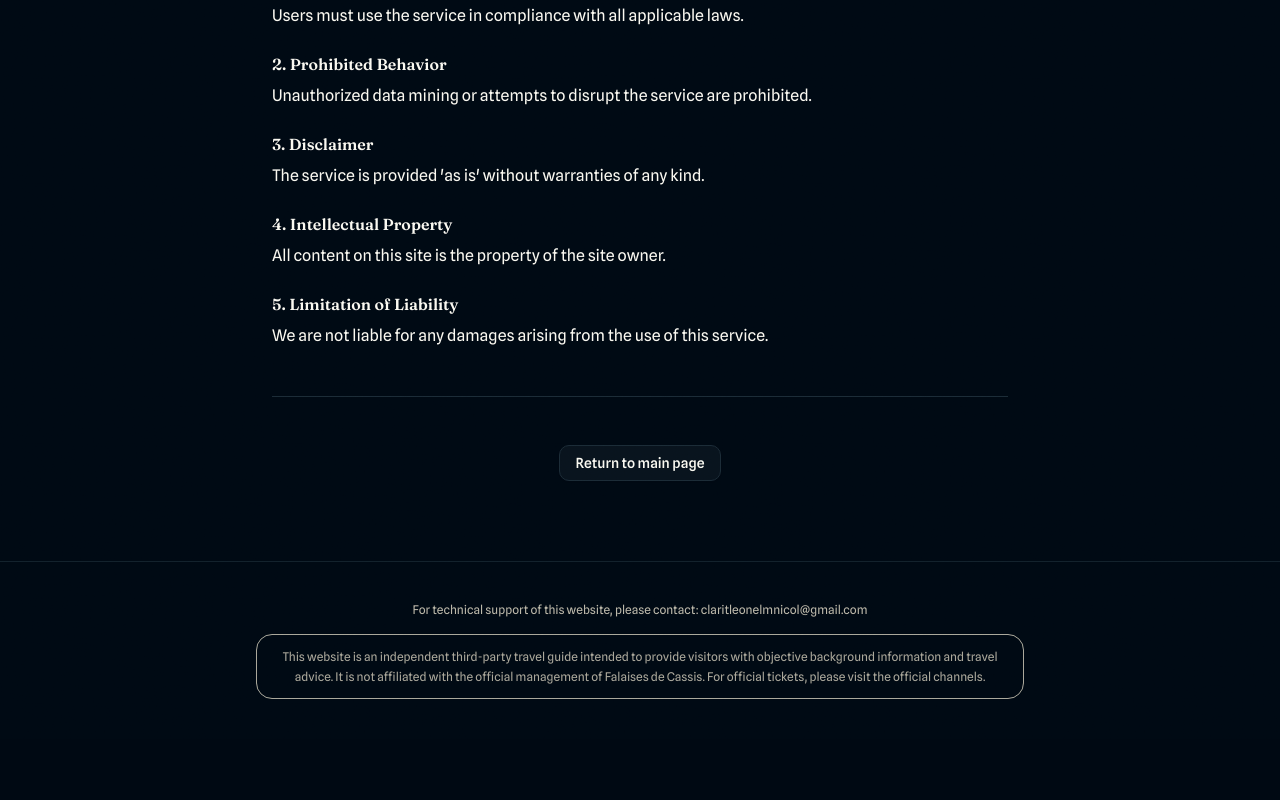
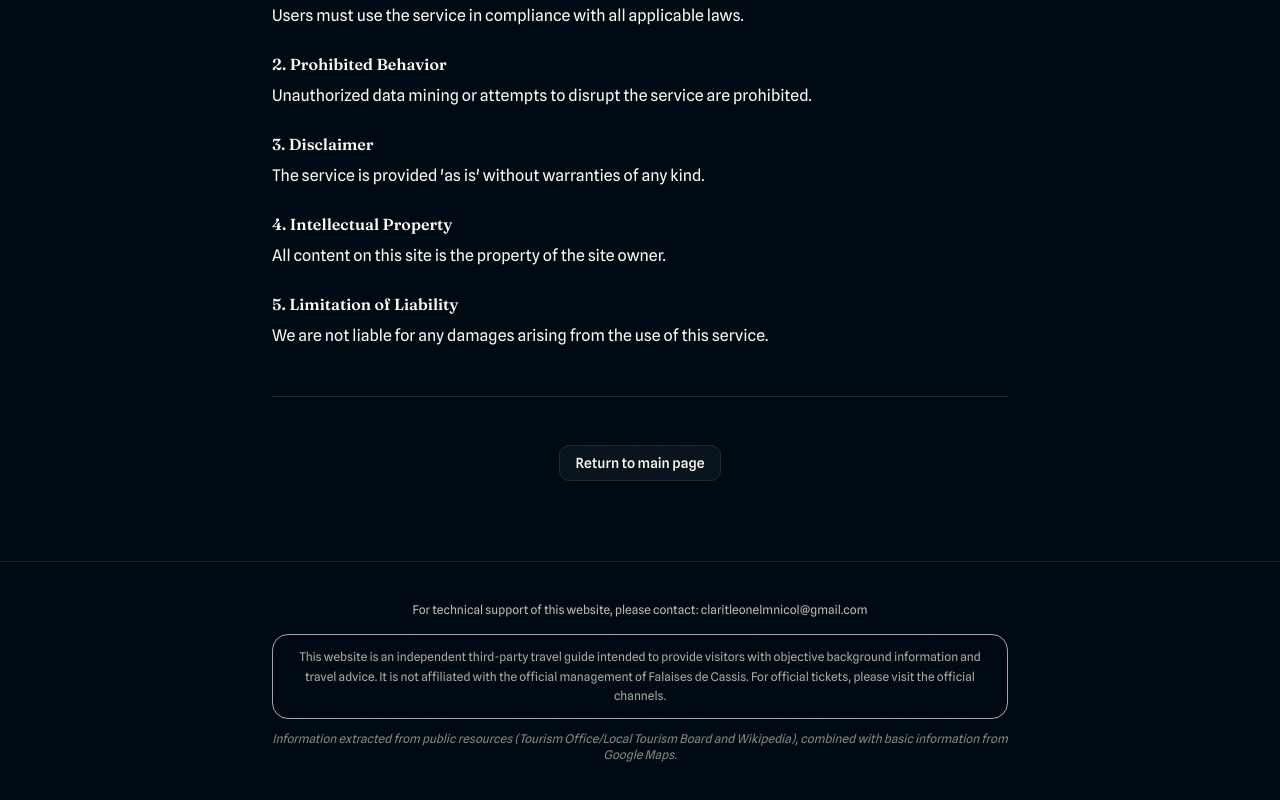
Before and after one commit to n20186005-hash/falaisesdecassis, a React (Vite) app: page /#/terms in a window 1280 px wide. Shown: the part 310-1110 px from the top of the page. Before the commit the page ends 1049 px from the top, so only its background shows below. Built offline with nearby package versions, Linux system fonts and the light colour scheme.

Commit message:
更新
更新

```diff
--- a/src/assets/translations.json
+++ b/src/assets/translations.json
@@ -91,7 +91,8 @@
       "privacy": "Privacy Policy",
       "terms": "Terms of Service",
       "cookie_settings": "Cookie Settings",
-      "disclaimer": "This website is an independent third-party travel guide intended to provide visitors with objective background information and travel advice. It is not affiliated with the official management of Falaises de Cassis. For official tickets, please visit the official channels."
+      "disclaimer": "This website is an independent third-party travel guide intended to provide visitors with objective background information and travel advice. It is not affiliated with the official management of Falaises de Cassis. For official tickets, please visit the official channels.",
+      "source_info": "Information extracted from public resources (Tourism Office/Local Tourism Board and Wikipedia), combined with basic information from Google Maps."
     },
     "compliance": {
       "cookie": {
@@ -211,7 +212,8 @@
       "privacy": "Politique de Confidentialité",
       "terms": "Conditions d'Utilisation",
       "cookie_settings": "Paramètres des Cookies",
-      "disclaimer": "This website is an independent third-party travel guide intended to provide visitors with objective background information and travel advice. It is not affiliated with the official management of Falaises de Cassis. For official tickets, please visit the official channels."
+      "disclaimer": "This website is an independent third-party travel guide intended to provide visitors with objective background information and travel advice. It is not affiliated with the official management of Falaises de Cassis. For official tickets, please visit the official channels.",
+      "source_info": "Informations extraites de ressources publiques (Office du Tourisme/Office du Tourisme local et Wikipédia), combinées aux informations de base de Google Maps."
     },
     "compliance": {
       "cookie": {
@@ -331,7 +333,8 @@
       "privacy": "プライバシーポリシー",
       "terms": "利用規約",
       "cookie_settings": "Cookie設定",
-      "disclaimer": "This website is an independent third-party travel guide intended to provide visitors with objective background information and travel advice. It is not affiliated with the official management of Falaises de Cassis. For official tickets, please visit the official channels."
+      "disclaimer": "This website is an independent third-party travel guide intended to provide visitors with objective background information and travel advice. It is not affiliated with the official management of Falaises de Cassis. For official tickets, please visit the official channels.",
+      "source_info": "情報は公開リソース（観光局/地元観光局およびウィキペディア）から抽出され、Googleマップの基本情報と組み合わされています。"
     },
     "compliance": {
       "cookie": {
@@ -451,7 +454,8 @@
       "privacy": "Política de Privacidad",
       "terms": "Términos de Servicio",
       "cookie_settings": "Configuración de Cookies",
-      "disclaimer": "This website is an independent third-party travel guide intended to provide visitors with objective background information and travel advice. It is not affiliated with the official management of Falaises de Cassis. For official tickets, please visit the official channels."
+      "disclaimer": "This website is an independent third-party travel guide intended to provide visitors with objective background information and travel advice. It is not affiliated with the official management of Falaises de Cassis. For official tickets, please visit the official channels.",
+      "source_info": "Información extraída de recursos públicos (Oficina de Turismo/Patronato de Turismo local y Wikipedia), combinada con información básica de Google Maps."
     },
     "compliance": {
       "cookie": {
@@ -571,7 +575,8 @@
       "privacy": "Datenschutz",
       "terms": "Nutzungsbedingungen",
       "cookie_settings": "Cookie-Einstellungen",
-      "disclaimer": "This website is an independent third-party travel guide intended to provide visitors with objective background information and travel advice. It is not affiliated with the official management of Falaises de Cassis. For official tickets, please visit the official channels."
+      "disclaimer": "This website is an independent third-party travel guide intended to provide visitors with objective background information and travel advice. It is not affiliated with the official management of Falaises de Cassis. For official tickets, please visit the official channels.",
+      "source_info": "Informationen aus öffentlichen Quellen (Tourismusbüro/Örtlicher Tourismusverband und Wikipedia), kombiniert mit Basisinformationen von Google Maps."
     },
     "compliance": {
       "cookie": {
@@ -691,7 +696,8 @@
       "privacy": "隱私政策",
       "terms": "使用條款",
       "cookie_settings": "Cookie 設定",
-      "disclaimer": "This website is an independent third-party travel guide intended to provide visitors with objective background information and travel advice. It is not affiliated with the official management of Falaises de Cassis. For official tickets, please visit the official channels."
+      "disclaimer": "This website is an independent third-party travel guide intended to provide visitors with objective background information and travel advice. It is not affiliated with the official management of Falaises de Cassis. For official tickets, please visit the official channels.",
+      "source_info": "信息提取自公共資源（旅遊局/當地旅遊局和維基百科），並結合了谷歌地圖的基本信息。"
     },
     "compliance": {
       "cookie": {
@@ -811,7 +817,8 @@
       "privacy": "개인정보 처리방침",
       "terms": "이용약관",
       "cookie_settings": "쿠키 설정",
-      "disclaimer": "This website is an independent third-party travel guide intended to provide visitors with objective background information and travel advice. It is not affiliated with the official management of Falaises de Cassis. For official tickets, please visit the official channels."
+      "disclaimer": "This website is an independent third-party travel guide intended to provide visitors with objective background information and travel advice. It is not affiliated with the official management of Falaises de Cassis. For official tickets, please visit the official channels.",
+      "source_info": "정보는 공공 자원(관광청/지역 관광국 및 위키백과)에서 추출되었으며, Google 지도의 기본 정보와 결합되었습니다."
     },
     "compliance": {
       "cookie": {
--- a/src/pages/CookieSettings.tsx
+++ b/src/pages/CookieSettings.tsx
@@ -157,8 +157,13 @@ export default function CookieSettings() {
         <div className="mx-auto max-w-3xl px-4 text-xs text-muted-foreground">
           {t.footer.support}
         </div>
-        <div className="mx-auto mt-4 max-w-3xl px-4 rounded-xl border border-[oklch(var(--accent))]/20 bg-[oklch(var(--accent))]/5 py-3 text-center text-xs leading-relaxed text-muted-foreground/90">
-          {t.footer.disclaimer}
+        <div className="mx-auto mt-4 max-w-3xl px-4 space-y-3">
+          <div className="rounded-xl border border-[oklch(var(--accent))]/20 bg-[oklch(var(--accent))]/5 py-3 px-4 text-center text-xs leading-relaxed text-muted-foreground/90">
+            {t.footer.disclaimer}
+          </div>
+          <div className="text-center text-xs text-muted-foreground/70 italic">
+            {t.footer.source_info}
+          </div>
         </div>
       </footer>
     </main>
--- a/src/pages/Home.tsx
+++ b/src/pages/Home.tsx
@@ -601,8 +601,13 @@ export default function Home({ targetSection }: HomeProps) {
               {t.footer.cookie_settings}
             </Link>
           </div>
-          <div className="mx-auto mt-6 max-w-3xl rounded-xl border border-[oklch(var(--accent))]/20 bg-[oklch(var(--accent))]/5 px-4 py-3 text-center text-xs leading-relaxed text-muted-foreground/90">
-            {t.footer.disclaimer}
+          <div className="mx-auto mt-6 max-w-3xl space-y-3">
+            <div className="rounded-xl border border-[oklch(var(--accent))]/20 bg-[oklch(var(--accent))]/5 px-4 py-3 text-center text-xs leading-relaxed text-muted-foreground/90">
+              {t.footer.disclaimer}
+            </div>
+            <div className="text-center text-xs text-muted-foreground/70 italic">
+              {t.footer.source_info}
+            </div>
           </div>
         </div>
       </footer>
--- a/src/pages/PrivacyPolicy.tsx
+++ b/src/pages/PrivacyPolicy.tsx
@@ -99,8 +99,13 @@ export default function PrivacyPolicy() {
         <div className="mx-auto max-w-3xl px-4 text-xs text-muted-foreground">
           {t.footer.support}
         </div>
-        <div className="mx-auto mt-4 max-w-3xl px-4 rounded-xl border border-[oklch(var(--accent))]/20 bg-[oklch(var(--accent))]/5 py-3 text-center text-xs leading-relaxed text-muted-foreground/90">
-          {t.footer.disclaimer}
+        <div className="mx-auto mt-4 max-w-3xl px-4 space-y-3">
+          <div className="rounded-xl border border-[oklch(var(--accent))]/20 bg-[oklch(var(--accent))]/5 py-3 px-4 text-center text-xs leading-relaxed text-muted-foreground/90">
+            {t.footer.disclaimer}
+          </div>
+          <div className="text-center text-xs text-muted-foreground/70 italic">
+            {t.footer.source_info}
+          </div>
         </div>
       </footer>
     </main>
--- a/src/pages/TermsOfService.tsx
+++ b/src/pages/TermsOfService.tsx
@@ -99,8 +99,13 @@ export default function TermsOfService() {
         <div className="mx-auto max-w-3xl px-4 text-xs text-muted-foreground">
           {t.footer.support}
         </div>
-        <div className="mx-auto mt-4 max-w-3xl px-4 rounded-xl border border-[oklch(var(--accent))]/20 bg-[oklch(var(--accent))]/5 py-3 text-center text-xs leading-relaxed text-muted-foreground/90">
-          {t.footer.disclaimer}
+        <div className="mx-auto mt-4 max-w-3xl px-4 space-y-3">
+          <div className="rounded-xl border border-[oklch(var(--accent))]/20 bg-[oklch(var(--accent))]/5 py-3 px-4 text-center text-xs leading-relaxed text-muted-foreground/90">
+            {t.footer.disclaimer}
+          </div>
+          <div className="text-center text-xs text-muted-foreground/70 italic">
+            {t.footer.source_info}
+          </div>
         </div>
       </footer>
     </main>
```
